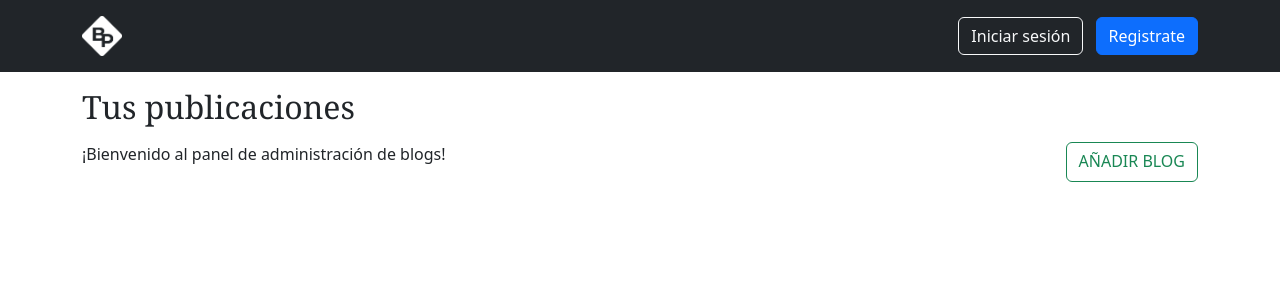
After one commit to smavo/blog_flask, a Flask app: template core/templates/admin/posts.html in a window 1280 px wide. The commit adds this page. Shown: the top 300 px of the page. Run offline with Flask 3, Linux system fonts and the light colour scheme; the template is opened without the code that fills it, so the values that code supplies are empty; some libraries are stand-ins or nearby versions.

Commit message:
Add logout, Redireccion de paginas internas, validacion de session, Add Templates

```diff
--- a/core/auth.py
+++ b/core/auth.py
@@ -1,4 +1,4 @@
-from flask import Blueprint, render_template, request, url_for, redirect, flash, session
+from flask import Blueprint, render_template, request, url_for, redirect, flash, session, g
 from werkzeug.security import generate_password_hash, check_password_hash
 from .models import User
 from core import db
@@ -6,8 +6,11 @@ from core import db
 bp = Blueprint('auth', __name__, url_prefix='/auth')
 
 
-@bp.route('/register', methods = ('GET', 'POST'))
+@bp.route('/register', methods=('GET', 'POST'))
 def register():
+    if g.user:
+        return redirect(url_for('post.posts'))
+
     if request.method == 'POST':
         username = request.form.get('username')
         email = request.form.get('email')
@@ -34,6 +37,9 @@ def register():
 
 @bp.route('/login', methods=('GET', 'POST'))
 def login():
+    if g.user:
+        return redirect(url_for('post.posts'))
+
     if request.method == 'POST':
         email = request.form.get('email')
         password = request.form.get('password')
@@ -56,6 +62,35 @@ def login():
     return render_template('auth/login.html')
 
 
+@bp.before_app_request
+def load_logged_in_user():
+    user_id = session.get('user_id')
+
+    if user_id is None:
+        g.user = None
+    else:
+        g.user = User.query.get_or_404(user_id)
+
+
+@bp.route('/logout')
+def logout():
+    session.clear()
+    return redirect(url_for('home.index'))
+
+
+import functools
+
+
+def login_required(view):
+    @functools.wraps(view)
+    def wrapped_view(**kwargs):
+        if g.user is None:
+            return redirect(url_for('auth.login'))
+        return view(**kwargs)
+
+    return wrapped_view
+
+
 @bp.route('/profile')
 def profile():
     return 'Pagina de Perfil de Usuario'
--- /dev/null
+++ b/core/templates/admin/posts.html
@@ -0,0 +1,19 @@
+{% extends 'base.html' %}
+
+
+{% block content %}
+
+    <div class="container">
+
+        <div class="header">
+            <h2 class="mb-3 mt-3">{% block title %}Tus publicaciones {% endblock %}</h2>
+            <div class="d-flex justify-content-between mb-3">
+                <p>¡Bienvenido al panel de administración de blogs!</p>
+                <a href="" class="btn btn-outline-success">AÑADIR BLOG</a>
+            </div>
+        </div>
+
+    </div>
+    {% endblock %}
+
+    {% block message %} alert-success {% endblock %}
--- a/core/templates/base.html
+++ b/core/templates/base.html
@@ -24,12 +24,16 @@
                 </a>
 
                 <div class="text-end">
-
+                    {% if not g.user %}
                     <a href="{{ url_for('auth.login') }}" class="btn btn-outline-light me-2">Iniciar sesión</a>
                     <a href="{{ url_for('auth.register') }}" class="btn btn-primary">Registrate</a>
-
+                    {% else %}
                     <a href="#" class="link-light text-decoration-none dropdown-toggle" data-bs-toggle="dropdown">
+                        {% if g.user.photo is none %}
                         <img src="{{ url_for('static', filename = 'img/user-light.png') }}" alt="mdo" width="32" height="32" class="rounded-circle">
+                        {% else %}
+                        <img src="{{ url_for('static', filename = g.user.photo) }}" alt="mdo" width="32" height="32" class="rounded-circle">
+                        {% endif %}
                     </a>
                     <ul class="dropdown-menu text-small">
 
@@ -60,13 +64,13 @@
                         <li>
                             <hr class="dropdown-divider">
                         </li>
-                        <li><a class="dropdown-item d-flex align-items-center gap-2 py-2" href="">
+                        <li><a class="dropdown-item d-flex align-items-center gap-2 py-2" href="{{ url_for('auth.logout') }}">
                                 <span class="d-inline-block bg-danger rounded-circle p-1"></span>
                                 Cerrar sesión
                             </a>
                         </li>
                     </ul>
-
+                    {% endif %}
                 </div>
             </div>
         </div>
```
Also changed, not shown: core/posts.py (+10 -3 lines).
